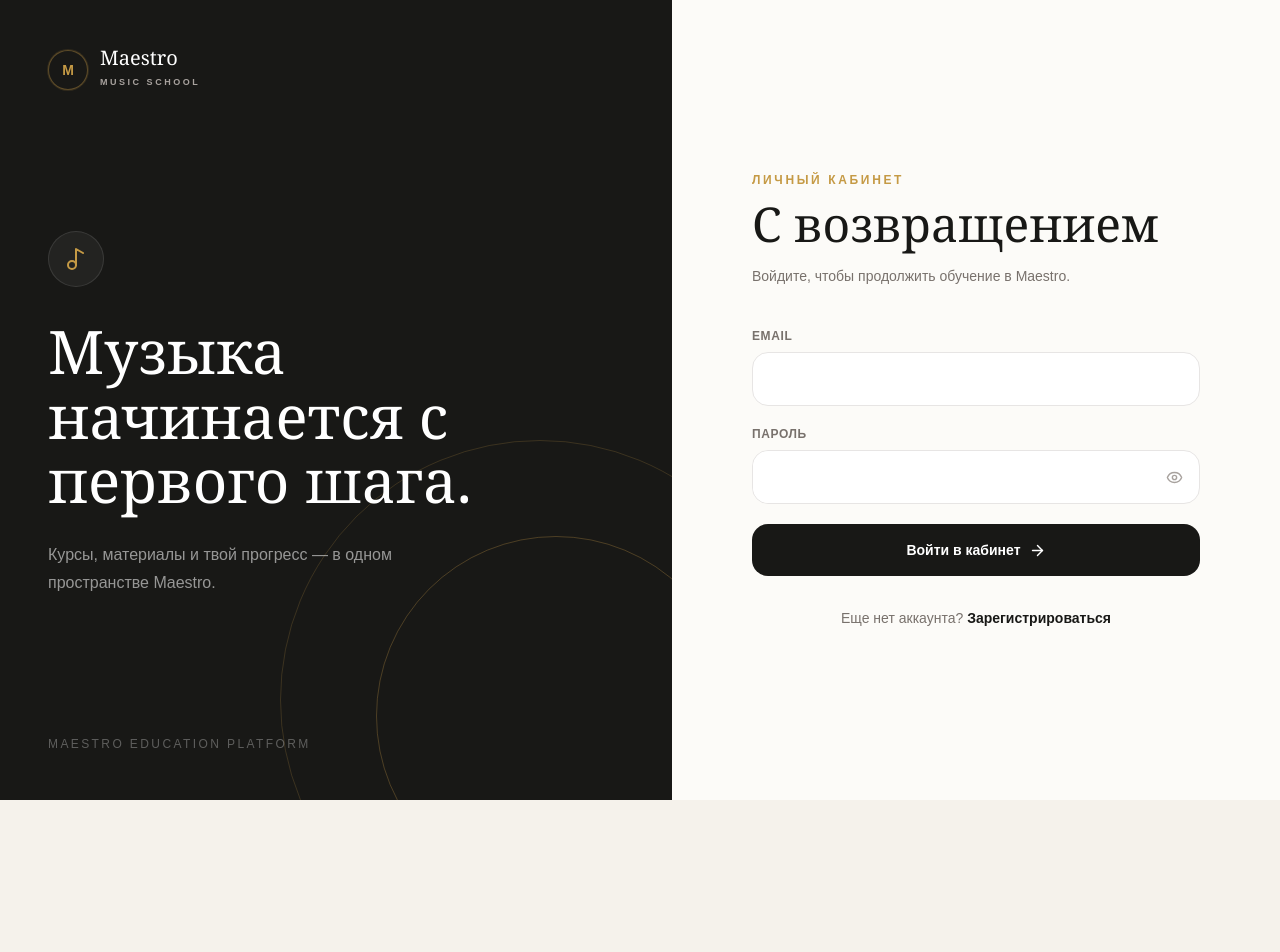
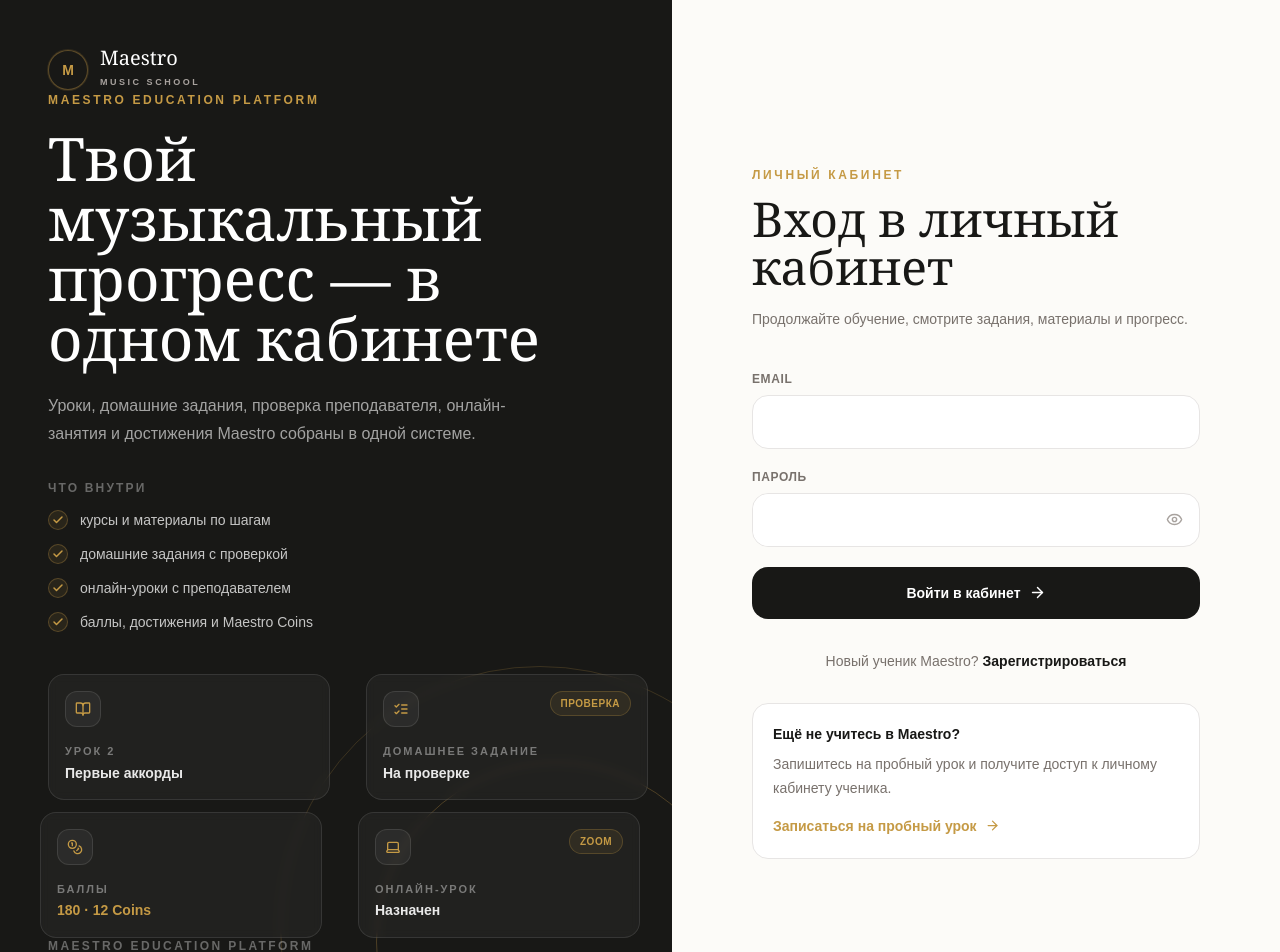
Before and after one commit to mumitrol16666-creator/maestro_school, a Next.js app in the folder web_app/: page /login in a window 1280 px wide. Shown: the top 952 px of the page. Before the commit the page ends 800 px from the top, so only its background shows below. Built offline with nearby package versions, Linux system fonts and the light colour scheme; no server answers.

Commit message:
Strengthen login hero copy and platform value preview.
Replace philosophical login messaging with concrete product benefits, UI preview cards, and trial lesson CTA without a founder photo.

Co-authored-by: Cursor <cursoragent@cursor.com>

```diff
--- a/web_app/src/app/login/page.tsx
+++ b/web_app/src/app/login/page.tsx
@@ -1,9 +1,10 @@
 "use client";
 
-import { ArrowRight, Eye, EyeOff, LoaderCircle, Music2 } from "lucide-react";
+import { ArrowRight, Eye, EyeOff, LoaderCircle } from "lucide-react";
 import Link from "next/link";
 import { FormEvent, useEffect, useState } from "react";
 import { useRouter } from "next/navigation";
+import { AuthHeroPanel } from "@/components/auth-hero-panel";
 import { Brand } from "@/components/brand";
 import { useAuth } from "@/components/auth-provider";
 import { ApiError } from "@/lib/api-client";
@@ -37,44 +38,94 @@ export default function LoginPage() {
 
   return (
     <main className="grid min-h-screen bg-paper lg:grid-cols-[1.05fr_0.95fr]">
-      <section className="relative hidden overflow-hidden bg-ink p-12 text-white lg:flex lg:flex-col">
-        <div className="noise absolute inset-0 opacity-20" />
-        <div className="absolute -bottom-40 -right-32 h-[520px] w-[520px] rounded-full border border-gold/20" />
-        <div className="absolute -bottom-24 -right-16 h-[360px] w-[360px] rounded-full border border-gold/30" />
-        <div className="relative"><Brand /></div>
-        <div className="relative my-auto max-w-xl">
-          <span className="mb-8 grid h-14 w-14 place-items-center rounded-full border border-white/10 bg-white/5 text-gold"><Music2 /></span>
-          <h1 className="font-display text-6xl leading-[1.08]">Музыка начинается с первого шага.</h1>
-          <p className="mt-7 max-w-md text-base leading-7 text-white/55">Курсы, материалы и твой прогресс — в одном пространстве Maestro.</p>
-        </div>
-        <p className="relative text-xs uppercase tracking-[0.2em] text-white/30">Maestro education platform</p>
-      </section>
+      <AuthHeroPanel />
+
       <section className="flex items-center justify-center p-6 sm:p-12">
         <div className="w-full max-w-md">
-          <div className="mb-12 lg:hidden"><Brand /></div>
+          <div className="mb-8 lg:hidden">
+            <Brand />
+            <p className="mt-5 text-sm leading-6 text-stone-500">
+              Уроки, домашние задания, онлайн-занятия и прогресс — в одном личном кабинете Maestro.
+            </p>
+          </div>
+
           <p className="text-xs font-bold uppercase tracking-[0.22em] text-gold">Личный кабинет</p>
-          <h2 className="font-display mt-3 text-5xl">С возвращением</h2>
-          <p className="mt-4 text-sm leading-6 text-stone-500">Войдите, чтобы продолжить обучение в Maestro.</p>
+          <h2 className="font-display mt-3 text-5xl">Вход в личный кабинет</h2>
+          <p className="mt-4 text-sm leading-6 text-stone-500">
+            Продолжайте обучение, смотрите задания, материалы и прогресс.
+          </p>
+
           <form onSubmit={handleSubmit} className="mt-10 space-y-5">
             <label className="block">
               <span className="mb-2 block text-xs font-bold uppercase tracking-wider text-stone-500">Email</span>
-              <input type="email" required autoComplete="email" value={email} onChange={(event) => setEmail(event.target.value)} className="w-full rounded-2xl border border-stone-200 bg-white px-4 py-4 text-sm outline-none transition focus:border-gold" />
+              <input
+                type="email"
+                required
+                autoComplete="email"
+                value={email}
+                onChange={(event) => setEmail(event.target.value)}
+                className="w-full rounded-2xl border border-stone-200 bg-white px-4 py-4 text-sm outline-none transition focus:border-gold"
+              />
             </label>
             <label className="block">
               <span className="mb-2 block text-xs font-bold uppercase tracking-wider text-stone-500">Пароль</span>
               <span className="flex items-center rounded-2xl border border-stone-200 bg-white pr-4 focus-within:border-gold">
-                <input type={showPassword ? "text" : "password"} required minLength={8} maxLength={72} autoComplete="current-password" value={password} onChange={(event) => setPassword(event.target.value)} className="min-w-0 flex-1 rounded-2xl px-4 py-4 text-sm outline-none" />
-                <button type="button" onClick={() => setShowPassword((current) => !current)} aria-label={showPassword ? "Скрыть пароль" : "Показать пароль"} className="text-stone-400">
+                <input
+                  type={showPassword ? "text" : "password"}
+                  required
+                  minLength={8}
+                  maxLength={72}
+                  autoComplete="current-password"
+                  value={password}
+                  onChange={(event) => setPassword(event.target.value)}
+                  className="min-w-0 flex-1 rounded-2xl px-4 py-4 text-sm outline-none"
+                />
+                <button
+                  type="button"
+                  onClick={() => setShowPassword((current) => !current)}
+                  aria-label={showPassword ? "Скрыть пароль" : "Показать пароль"}
+                  className="text-stone-400"
+                >
                   {showPassword ? <EyeOff size={17} /> : <Eye size={17} />}
                 </button>
               </span>
             </label>
             {error && <p className="rounded-2xl bg-red-50 px-4 py-3 text-sm font-semibold text-red-700">{error}</p>}
-            <button disabled={submitting} className="flex w-full items-center justify-center gap-2 rounded-2xl bg-ink px-5 py-4 text-sm font-bold text-white transition hover:bg-stone-800 disabled:opacity-60">
-              {submitting ? <><LoaderCircle size={17} className="animate-spin" /> Входим...</> : <>Войти в кабинет <ArrowRight size={17} /></>}
+            <button
+              disabled={submitting}
+              className="flex w-full items-center justify-center gap-2 rounded-2xl bg-ink px-5 py-4 text-sm font-bold text-white transition hover:bg-stone-800 disabled:opacity-60"
+            >
+              {submitting ? (
+                <>
+                  <LoaderCircle size={17} className="animate-spin" /> Входим...
+                </>
+              ) : (
+                <>
+                  Войти в кабинет <ArrowRight size={17} />
+                </>
+              )}
             </button>
           </form>
-          <p className="mt-8 text-center text-sm text-stone-500">Еще нет аккаунта? <Link href="/register" className="font-bold text-ink">Зарегистрироваться</Link></p>
+
+          <p className="mt-8 text-center text-sm text-stone-500">
+            Новый ученик Maestro?{" "}
+            <Link href="/register" className="font-bold text-ink">
+              Зарегистрироваться
+            </Link>
+          </p>
+
+          <div className="mt-8 rounded-2xl border border-stone-200 bg-white p-5">
+            <p className="text-sm font-bold text-ink">Ещё не учитесь в Maestro?</p>
+            <p className="mt-2 text-sm leading-6 text-stone-500">
+              Запишитесь на пробный урок и получите доступ к личному кабинету ученика.
+            </p>
+            <Link
+              href="/register"
+              className="mt-4 inline-flex items-center gap-2 text-sm font-bold text-gold transition hover:text-ink"
+            >
+              Записаться на пробный урок <ArrowRight size={15} />
+            </Link>
+          </div>
         </div>
       </section>
     </main>
--- a/web_app/src/app/register/page.tsx
+++ b/web_app/src/app/register/page.tsx
@@ -1,9 +1,10 @@
 "use client";
 
-import { ArrowRight, Eye, EyeOff, LoaderCircle, Music2 } from "lucide-react";
+import { ArrowRight, Eye, EyeOff, LoaderCircle } from "lucide-react";
 import Link from "next/link";
 import { FormEvent, useEffect, useState } from "react";
 import { useRouter } from "next/navigation";
+import { AuthHeroPanel } from "@/components/auth-hero-panel";
 import { Brand } from "@/components/brand";
 import { useAuth } from "@/components/auth-provider";
 import { ApiError } from "@/lib/api-client";
@@ -46,17 +47,7 @@ export default function RegisterPage() {
 
   return (
     <main className="grid min-h-screen bg-paper lg:grid-cols-[1.05fr_0.95fr]">
-      <section className="relative hidden overflow-hidden bg-ink p-12 text-white lg:flex lg:flex-col">
-        <div className="noise absolute inset-0 opacity-20" />
-        <div className="absolute -bottom-40 -right-32 h-[520px] w-[520px] rounded-full border border-gold/20" />
-        <div className="relative"><Brand /></div>
-        <div className="relative my-auto max-w-xl">
-          <span className="mb-8 grid h-14 w-14 place-items-center rounded-full border border-white/10 bg-white/5 text-gold"><Music2 /></span>
-          <h1 className="font-display text-6xl leading-[1.08]">Начните свой путь в Maestro.</h1>
-          <p className="mt-7 max-w-md text-base leading-7 text-white/55">Создайте аккаунт, выберите опубликованный курс и сразу приступайте к занятиям.</p>
-        </div>
-        <p className="relative text-xs uppercase tracking-[0.2em] text-white/30">Maestro education platform</p>
-      </section>
+      <AuthHeroPanel />
       <section className="flex items-center justify-center p-6 sm:p-12">
         <div className="w-full max-w-md">
           <div className="mb-10 lg:hidden"><Brand /></div>
--- /dev/null
+++ b/web_app/src/components/auth-hero-panel.tsx
@@ -0,0 +1,56 @@
+import { Check } from "lucide-react";
+import { Brand } from "@/components/brand";
+import { AuthPlatformPreview } from "@/components/auth-platform-preview";
+
+const highlights = [
+  "курсы и материалы по шагам",
+  "домашние задания с проверкой",
+  "онлайн-уроки с преподавателем",
+  "баллы, достижения и Maestro Coins",
+] as const;
+
+export function AuthHeroPanel() {
+  return (
+    <section className="relative hidden overflow-hidden bg-ink p-12 text-white lg:flex lg:flex-col">
+      <div className="noise absolute inset-0 opacity-20" />
+      <div className="absolute -bottom-40 -right-32 h-[520px] w-[520px] rounded-full border border-gold/20" />
+      <div className="absolute -bottom-24 -right-16 h-[360px] w-[360px] rounded-full border border-gold/30" />
+
+      <div className="relative">
+        <Brand />
+      </div>
+
+      <div className="relative my-auto max-w-xl">
+        <p className="text-xs font-bold uppercase tracking-[0.22em] text-gold">Maestro Education Platform</p>
+        <h1 className="font-display mt-5 text-5xl leading-[1.08] xl:text-6xl">
+          Твой музыкальный прогресс — в одном кабинете
+        </h1>
+        <p className="mt-6 max-w-lg text-base leading-7 text-white/60">
+          Уроки, домашние задания, проверка преподавателя, онлайн-занятия и достижения Maestro собраны в одной
+          системе.
+        </p>
+
+        <div className="mt-8 space-y-3">
+          <p className="text-xs font-bold uppercase tracking-[0.18em] text-white/35">Что внутри</p>
+          <ul className="space-y-2.5">
+            {highlights.map((item) => (
+              <li key={item} className="flex items-start gap-3 text-sm leading-6 text-white/75">
+                <span className="mt-0.5 grid h-5 w-5 shrink-0 place-items-center rounded-full border border-gold/30 bg-gold/10 text-gold">
+                  <Check size={12} strokeWidth={3} />
+                </span>
+                {item}
+              </li>
+            ))}
+          </ul>
+        </div>
+
+        <AuthPlatformPreview />
+      </div>
+
+      <div className="relative space-y-1">
+        <p className="text-xs font-bold uppercase tracking-[0.2em] text-white/35">Maestro Education Platform</p>
+        <p className="text-sm text-white/45">Личный кабинет ученика музыкальной школы Maestro</p>
+      </div>
+    </section>
+  );
+}
--- /dev/null
+++ b/web_app/src/components/auth-platform-preview.tsx
@@ -0,0 +1,73 @@
+import { BookOpen, Coins, Laptop, ListChecks } from "lucide-react";
+
+type PreviewCard = {
+  icon: typeof BookOpen;
+  label: string;
+  value: string;
+  className: string;
+  badge?: string;
+  accent?: boolean;
+};
+
+const cards: PreviewCard[] = [
+  {
+    icon: BookOpen,
+    label: "Урок 2",
+    value: "Первые аккорды",
+    className: "lg:translate-x-0",
+  },
+  {
+    icon: ListChecks,
+    label: "Домашнее задание",
+    value: "На проверке",
+    badge: "Проверка",
+    className: "lg:translate-x-6",
+  },
+  {
+    icon: Coins,
+    label: "Баллы",
+    value: "180 · 12 Coins",
+    accent: true,
+    className: "lg:-translate-x-2",
+  },
+  {
+    icon: Laptop,
+    label: "Онлайн-урок",
+    value: "Назначен",
+    badge: "Zoom",
+    className: "lg:translate-x-4",
+  },
+];
+
+export function AuthPlatformPreview() {
+  return (
+    <div className="mt-10 grid gap-3 sm:grid-cols-2">
+      {cards.map((card) => {
+        const Icon = card.icon;
+        return (
+          <div
+            key={card.label}
+            className={`rounded-2xl border border-white/10 bg-white/[0.04] p-4 backdrop-blur-sm transition ${card.className} ${
+              card.accent ? "border-gold/30 bg-gold/[0.08]" : ""
+            }`}
+          >
+            <div className="flex items-start justify-between gap-3">
+              <span className="grid h-9 w-9 shrink-0 place-items-center rounded-xl border border-white/10 bg-white/5 text-gold">
+                <Icon size={16} />
+              </span>
+              {card.badge ? (
+                <span className="rounded-full border border-gold/25 bg-gold/10 px-2.5 py-1 text-[10px] font-bold uppercase tracking-wider text-gold">
+                  {card.badge}
+                </span>
+              ) : null}
+            </div>
+            <p className="mt-4 text-[11px] font-bold uppercase tracking-[0.18em] text-white/40">{card.label}</p>
+            <p className={`mt-1 text-sm font-semibold leading-snug ${card.accent ? "text-gold" : "text-white/90"}`}>
+              {card.value}
+            </p>
+          </div>
+        );
+      })}
+    </div>
+  );
+}
```
